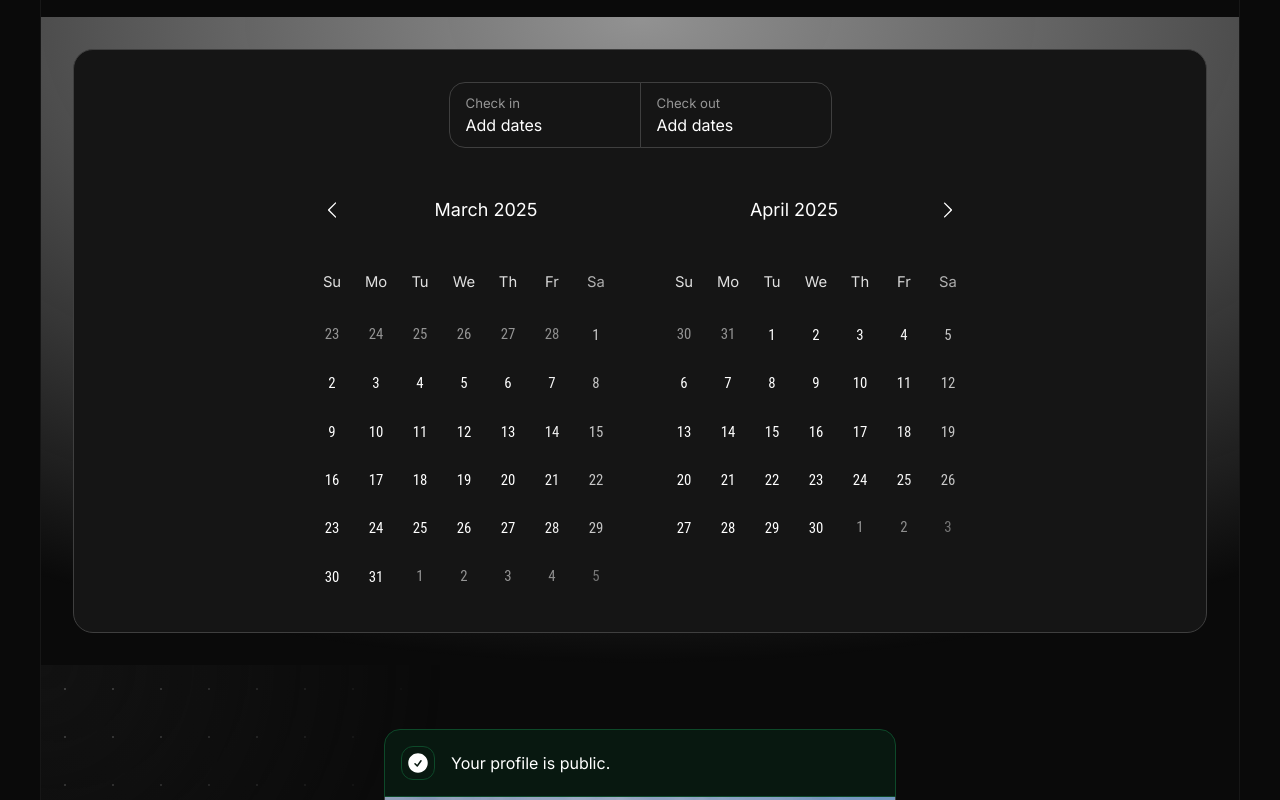
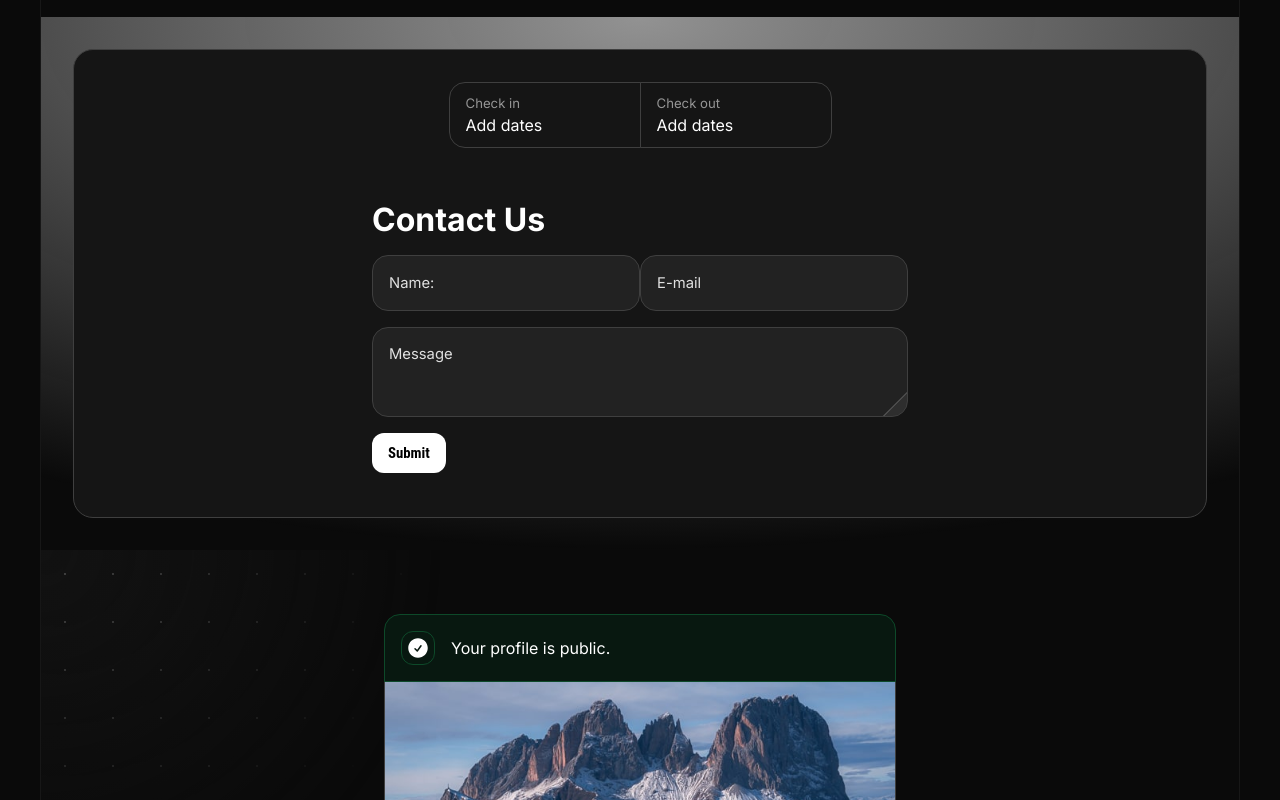
Before and after one commit to dxavsoul/legendary-happiness, a Next.js app: page / in a window 1280 px wide. Shown: the part 3090-3890 px from the top of the page. Built offline with nearby package versions, Linux system fonts and the light colour scheme.

Commit message:
Add contact form component with email functionality

```diff
--- /dev/null
+++ b/src/app/contact_form/contact_form.tsx
@@ -0,0 +1,41 @@
+import { Button, Column, Flex, Grid, Heading, Input, Row, Textarea } from "@/once-ui/components";
+import emailjs from '@emailjs/browser';
+import React, { useRef } from "react";
+
+export default function ContactForm() {
+
+    const form = useRef<HTMLFormElement | null>(null);
+
+    const sendEmail = (e: React.FormEvent<HTMLFormElement>) => {
+        e.preventDefault();
+        emailjs.sendForm(
+            'xsarmientoMailJS',
+            'template_2g3v0gq', form.current!, 'user_4j0v0gq')
+    }
+
+    return (
+        <form ref={form} onSubmit={sendEmail}>
+            <Grid columns={1} tabletColumns={2} gap="16" padding="12"  >
+                <Heading>Contact Us</Heading>
+                <Row>
+                    <Column>
+                        <Input id="name" label="Name:" type="text" />
+                    </Column>
+                    <Column>
+                        <Input id="email" label="E-mail" type="email" />
+                    </Column>
+                </Row>
+                <Row>
+                    <Textarea
+                        id="example-textarea"
+                        label="Message"
+                        lines={3}
+                        description=""
+                        resize="vertical"
+                    />
+                </Row>
+                <Button type="submit">Submit</Button>
+            </Grid>
+        </form>
+    );
+}
--- a/src/app/page.tsx
+++ b/src/app/page.tsx
@@ -44,6 +44,7 @@ import {
 } from "@/once-ui/components";
 import { CodeBlock, MediaUpload } from "@/once-ui/modules";
 import Brain from "./brain/brain";
+import ContactForm from "./contact_form/contact_form";
 
 export default function Home() {
   const [selectedValue, setSelectedValue] = useState("");
@@ -650,7 +651,7 @@ export default function Home() {
               overflow="hidden"
             >
               <Row fill hide="m">
-                <SmartImage src="/images/login.png" alt="Preview image" sizes="560px" />
+                <SmartImage src="/images/yolo.png" alt="Preview image" sizes="599px" objectFit="fill"  />
               </Row>
               <Column fillWidth horizontal="center" gap="20" padding="32" position="relative">
                 <Background
@@ -740,129 +741,6 @@ export default function Home() {
           </Column>
         </Column>
 
-        {/* PAYMENT */}
-        {/* <Row
-          paddingX="32"
-          fillWidth
-          paddingY="160"
-          gap="64"
-          position="relative"
-          mobileDirection="column"
-          vertical="center"
-        >
-          <Background
-            style={{ left: "-1px" }}
-            borderTop="neutral-alpha-medium"
-            mask={{
-              x: 0,
-              y: 50,
-              radius: 100,
-            }}
-            position="absolute"
-            grid={{
-              display: true,
-              opacity: 100,
-              width: "10%",
-              color: "neutral-alpha-medium",
-              height: "1.25%",
-            }}
-          />
-          <Row
-            position="relative"
-            shadow="xl"
-            fillWidth
-            border="neutral-alpha-medium"
-            borderStyle="dashed"
-            background="page"
-            radius="xl"
-          >
-            <TiltFx
-              aspectRatio="16 / 9"
-              fillWidth
-              radius="xl"
-              border="accent-alpha-weak"
-              overflow="hidden"
-            >
-              <HoloFx fill>
-                <Background
-                  fill
-                  position="absolute"
-                  gradient={{
-                    display: true,
-                    tilt: -45,
-                    height: 150,
-                    width: 100,
-                    x: 75,
-                    y: -50,
-                    colorStart: "brand-solid-strong",
-                    colorEnd: "accent-solid-weak",
-                  }}
-                >
-                  <Column
-                    fill
-                    position="absolute"
-                    padding="24"
-                    vertical="end"
-                    gap="12"
-                    onSolid="neutral-strong"
-                  >
-                    <Text variant="body-default-xl">Lorant One</Text>
-                    <Row
-                      fillWidth
-                      horizontal="space-between"
-                      vertical="end"
-                      paddingRight="16"
-                    >
-                      <Column gap="4">
-                        <Text variant="body-default-m">08 / 27</Text>
-                        <Text variant="body-default-m">1234 5678 1234 5678</Text>
-                      </Column>
-                      <Icon name="visa" size="xl" />
-                    </Row>
-                  </Column>
-                </Background>
-              </HoloFx>
-            </TiltFx>
-          </Row>
-          <Column position="relative" fillWidth gap="-1">
-            <Row fillWidth vertical="center" horizontal="space-between" marginBottom="32">
-              <Heading as="h3" variant="display-default-xs">
-                Fill in your card details
-              </Heading>
-              <IconButton
-                data-border="rounded"
-                variant="tertiary"
-                icon="chevronRight"
-                tooltip="Next"
-                tooltipPosition="left"
-              />
-            </Row>
-            <Input
-              id="cardnumber"
-              label="Card number"
-              labelAsPlaceholder
-              radius="top"
-              defaultValue="1234 5678 1234 5678"
-            />
-            <Row fillWidth gap="-1">
-              <Input
-                id="expiry"
-                label="Expiry date"
-                labelAsPlaceholder
-                radius="bottom-left"
-                defaultValue="08 / 27"
-              />
-              <Input
-                id="cvv"
-                label="CVV"
-                labelAsPlaceholder
-                radius="bottom-right"
-                defaultValue="123"
-              />
-            </Row>
-          </Column>
-        </Row> */}
-
         {/* BOOKING */}
         <Row
           padding="32"
@@ -946,15 +824,7 @@ export default function Home() {
               </Column>
             </Row>
             <Row fillWidth horizontal="center">
-              <DateRangePicker
-                data-scaling="110"
-                size="l"
-                fitWidth
-                gap="40"
-                mobileDirection="column"
-                onChange={(range) => setSelectedRange(range)}
-                value={selectedRange}
-              />
+              <ContactForm />
             </Row>
           </Column>
         </Row>
```
